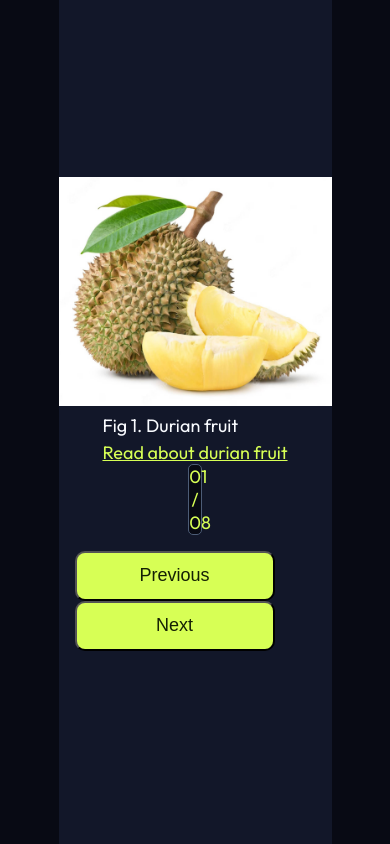
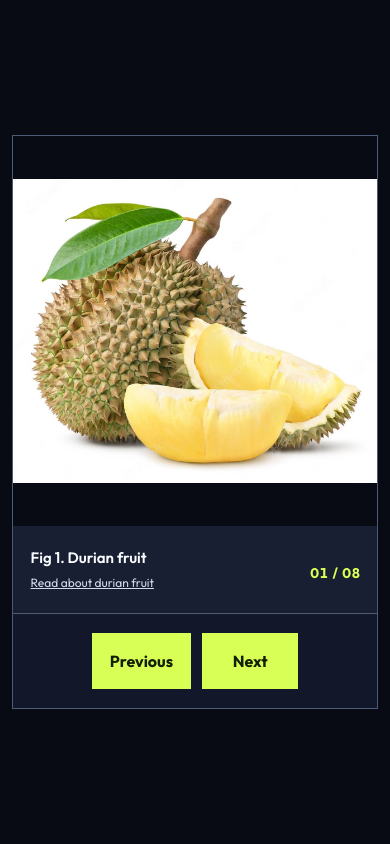
Before and after one commit to Hansturismo/GroupAssignments, a plain HTML site: page assignment_2/index.html in a window 390 px wide. Drawn offline with Linux system fonts and the light colour scheme.

Commit message:
Improve slideshow layout and responsive styling

```diff
--- a/assignment_2/css/styles.css
+++ b/assignment_2/css/styles.css
@@ -1,7 +1,11 @@
-/* Body */
+/* Body. */
 body {
+    min-height: 100vh;
+    margin: 0;
+    padding: 2rem 1.5rem;
     display: flex;
     justify-content: center;
+    align-items: center;
     height: 100vh;
     width: 100vw;
     align-items: center;
@@ -10,98 +14,240 @@ body {
     font-family: var(--fontFamily);
 }
 
-/* Main Content */
+/* Main Content. */
 main {
-    display: flex;
-    justify-content: center;
-    height: 100%;
-    width: 70%;
-    background-color: var(--panel);
+    width: 100%;
+    max-width: 1490px;
 }
 
-/* Slideshow */
+/* Slideshow. */
 .slideshow {
+    display: grid;
+    grid-template-columns: minmax(0, 1fr);
+    width: 100%;
+    background-color: var(--panel);
+    border: 1px solid var(--border);
+}
+
+/* Image and Figure. */
+.slideFigure {
+    grid-column: 1;
+    grid-row: 1;
     display: flex;
     flex-direction: column;
-    justify-content: center;
-    align-items: center;
     width: 100%;
-}
-
-/* Image and Figure */
-.slideFigure {
-    display: inline-flex;
-    flex-direction: column;
-    align-items: center;
+    min-width: 0;
     margin: 0;
 }
 
-.slideFigure img {
-    flex: 1;
-    min-height: 0;
-    max-width: 100%;
-    height: auto;
-    object-fit: contain;
+/* Image Stage. */
+.imageStage {
+    width: 100%;
+    height: clamp(360px, 43vw, 690px);
+    background-color: var(--background);
+    overflow: hidden;
 }
 
-/* Image Caption and Source */
-.imageSource,
-.imageCaption {
-    color: var(--text);
-    flex-shrink: 0;
-    margin-top: 0.25rem;
-    font-size: large;
+/* Slideshow Image */
+.slideFigure img {
+    display: block;
+    width: 100%;
+    height: 100%;
+    object-fit: contain;
 }
 
 a {
     color: var(--accent);
 }
 
+/* Image Caption and Source. */
 .figcaptionContainer {
-    width: 100%;
+    min-height: 5.5rem;
+    padding: 1rem clamp(8rem, 14vw, 12rem) 1rem clamp(1.2rem, 3vw, 3rem);
     display: flex;
-    flex-direction: row;
-    justify-content: space-between;
+    flex-direction: column;
+    justify-content: center;
+    gap: 0.4rem;
+    background-color: var(--captionBackground);
+    border-bottom: 1px solid var(--border);
 }
 
-/* Image Counter */
-.imageCounter {
-    align-self: center;
-    font-size: large;
-    background-color: var(--background);
-    color: var(--accent);
-    width: 5%;
-    text-align: center;
-    border: 1px solid var(--border);
-    border-radius: 5px;
+/* Image Caption and Source. */
+.imageSource,
+.imageCaption {
+    margin: 0;
+    font-size: clamp(0.94rem, 1.35vw, 1.15rem);
+    line-height: 1.4;
 }
 
-/* Slideshow Controls */
-.controlPanel {
-    align-self: center;
-    padding: 1rem;
+.imageCaption {
+    color: var(--text);
+    font-weight: 600;
 }
 
-/* Image Sources */
-.sources {
-    visibility: hidden;
+.imageSource {
+    color: var(--muted);
+    font-size: 0.875rem;
 }
 
-/* Navigation Buttons */
+.imageSource a {
+    color: var(--muted);
+    text-decoration: underline;
+    overflow-wrap: anywhere;
+}
+
+-imageSource a:hover {
+    color: var(--accent);
+}
+
+/* Image Counter. */
+.imageCounter {
+    grid-column: 1;
+    grid-row: 1;
+    justify-self: end;
+    align-self: end;
+    z-index: 1;
+    margin-right: clamp(1.2rem, 3vw, 2rem);
+    margin-bottom: 2rem;
+    color: var(--accent);
+    font-size: 1rem;
+    font-weight: 700;
+    font-variant-numeric: tabular-nums;
+    letter-spacing: 0.07em;
+    white-space: nowrap;
+}
+
+.counterSeperator {
+    padding: 0 0.45rem;
+    color: var(--text);
+}
+
+/* Slideshow Controls. */
+.controlPanel {
+    grid-column: 1;
+    grid-row: 2;
+    min-height: 110px;
+    padding: 1.4rem clamp(1.2rem, 3vw, 3rem);
+    display: grid;
+    grid-template-columns: minmax(0, 1fr) auto minmax(0, 1fr);
+    align-items: center;
+    gap: 1rem;
+}
+
+/* Progress Bar */
+.progressZone {
+    grid-column: 2;
+    width: clamp(12rem, 30vW, 28rem);
+}
+
+.progressTrack {
+    width: 100%;
+    height: 5px;
+    background-color: var(--border);
+}
+
+.progressFill {
+    width: 0;
+    height: 100%;
+    background-color: var(--accent);
+    transition: width 0.2s;
+}
+
+/* Navigation Buttons. */
+.arrowButtons {
+    grid-column: 3;
+    justify-self: end;
+    display: flex;
+    gap: 0.7rem;
+}
+
 .previousButton,
 .nextButton {
-    height: 50px;
-    width: 200px;
-    border-radius: 10px;
-    font-size: large;
-    font-weight: 100;
+    min-width: 6rem;
+    height: 3.5rem;
+    padding: 0 1rem;
     background-color: var(--accent);
     color: var(--accentText);
+    border: 2px solid var(--accent);
+    border-radius: 0;
+    font-size: 1rem;
+    font-weight: 700;
+    font-family: var(--fontFamily);
+    cursor: pointer;
+}
+
+.previousButton:hover,
+.nextButton:hover {
+    background-color: var(--buttonHover);
+    color: var(--text);
 }
 
 .previousButton:active,
 .nextButton:active {
     transform: scale(0.95);
-    background-color: var(--panel);
-    color: var(--accent);
 }
+
+/* Image Sources. */
+.sources {
+    visibility: hidden;
+}
+
+/* Tablet Layout */
+@media (max-width: 740px) {
+    body {
+        padding: 1.5rem 1rem;
+    }
+    .imageStage {
+        height: 490px;
+    }
+    .figcaptionContainer {
+        padding-right: 8rem;
+    }
+}
+
+/* Mobile Layout */
+@media (max-width: 490px) {
+    body {
+        padding: 1rem 0.75rem;
+    }
+    .imageStage {
+        height: 390px;
+    }
+    .figcaptionContainer {
+        min-height: 5.5rem;
+        padding: 0.9rem 7rem 0.9rem 1.1rem;
+    }
+    .imageCaption {
+        font-size: 0.94rem;
+    }
+    .imageSource {
+        font-size: 0.75rem;
+    }
+    .imageCounter {
+        margin-right: 1rem;
+        margin-bottom: 2rem;
+        font-size: 0.875rem;
+    }
+    .controlPanel {
+        min-height: 90px;
+        padding: 1.2rem;
+        grid-template-columns: 1fr;
+        gap: 1.5rem;
+    }
+    .progressZone {
+        grid-column: 1;
+        width: min(100%, 28rem);
+        justify-self: center;
+    }
+    .arrowButtons {
+        grid-column: 1;
+        justify-self: center;
+        gap: 0.7rem;
+    }
+    .previousButton,
+    .nextButton {
+        min-width: 5.5rem,
+        height: 2.75rem,
+        font-size: 0.875rem;
+    }
+}
--- a/assignment_2/css/variables.css
+++ b/assignment_2/css/variables.css
@@ -8,5 +8,7 @@
     --accentText: #142005;
     --border: #4c5c76;
     --focus: #d7ff55;
+    --captionBackground: #181f33;
+    --buttonHover: #1c2742;
     --fontFamily: "Outfit", "Segoe UI", "Helvetica Neue", Arial, Verdana, sans-serif;
 }
--- a/assignment_2/index.html
+++ b/assignment_2/index.html
@@ -8,8 +8,8 @@
         <meta name="viewport" content="width=device-width, initial-scale=1.0"/>
         <!-- Load the CSS reset and main stylesheet. -->
         <link href="./css/reset.css" rel="stylesheet"/>
+        <link href="./css/variables.css" rel="stylesheet"/>
         <link href="./css/styles.css" rel="stylesheet"/>
-        <link href="./css/variables.css" rel="stylesheet"/>
         <!-- Set the favicon displayed in the browser tab. -->
         <link rel="icon" type="image/x-icon" href="./icons/favicon.ico"/>
         <!-- Connect to Google Fonts and load the Outfit font family. -->
@@ -29,16 +29,17 @@
                 <!-- Group the image with its caption and source. -->
                 <figure class="slideFigure">
                     <!-- Create a container for the image. -->
-                    <div>
+                    <div class="imageStage">
                         <!-- Display the slideshow image. -->
                         <img
+                            id="slideImage"
                             src="assets/images/durianFruit.webp"
                             alt="Durian fruit"
                             title="Durian fruit"
                         />
                     </div>
                     <!-- Group the image description and reference link. -->
-                    <figcaption class="figcaptionFontainer">
+                    <figcaption class="figcaptionContainer">
                         <!-- Display the image description. -->
                         <p class="imageCaption">
                             Fig 1. Durian fruit
```
